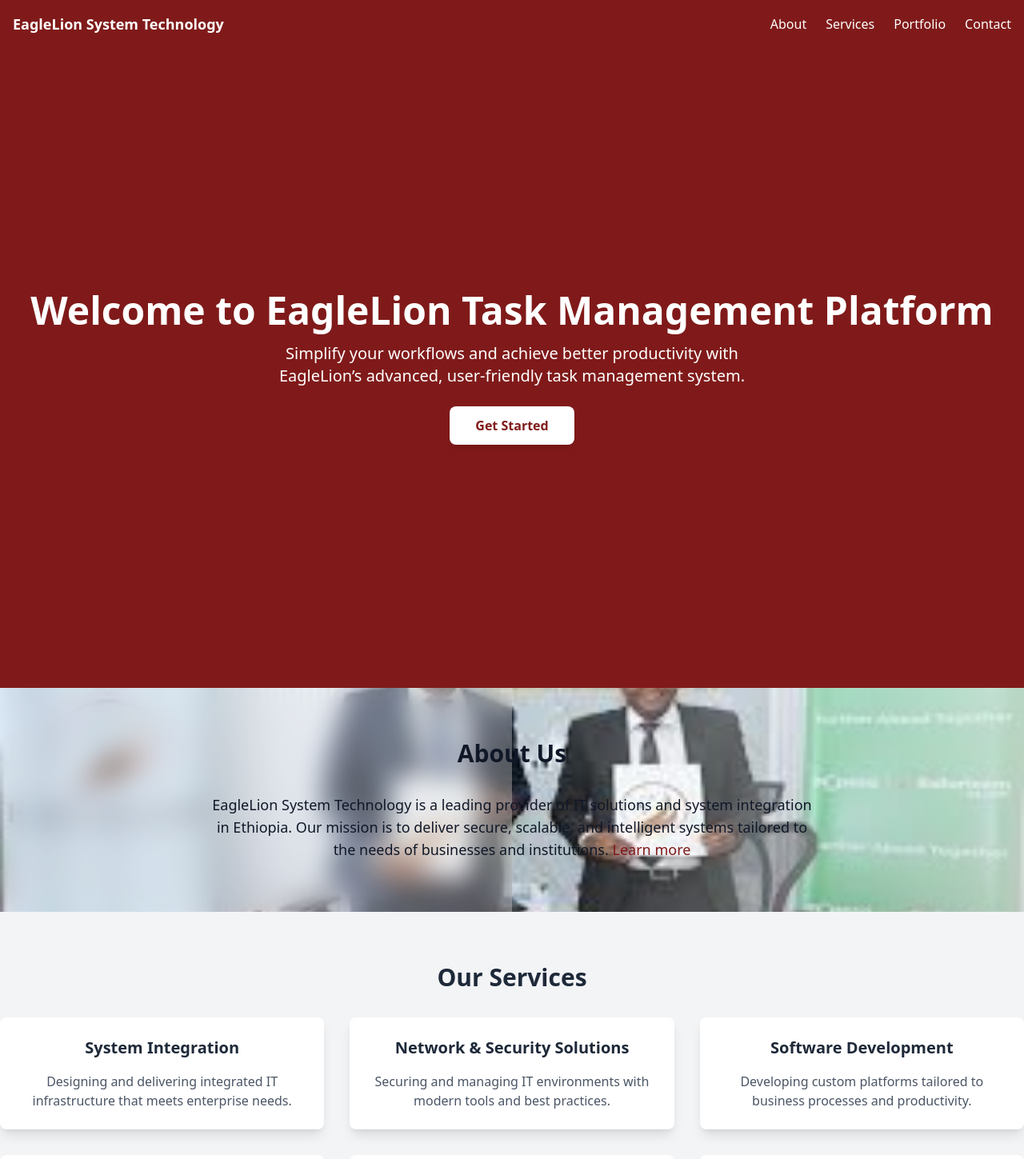
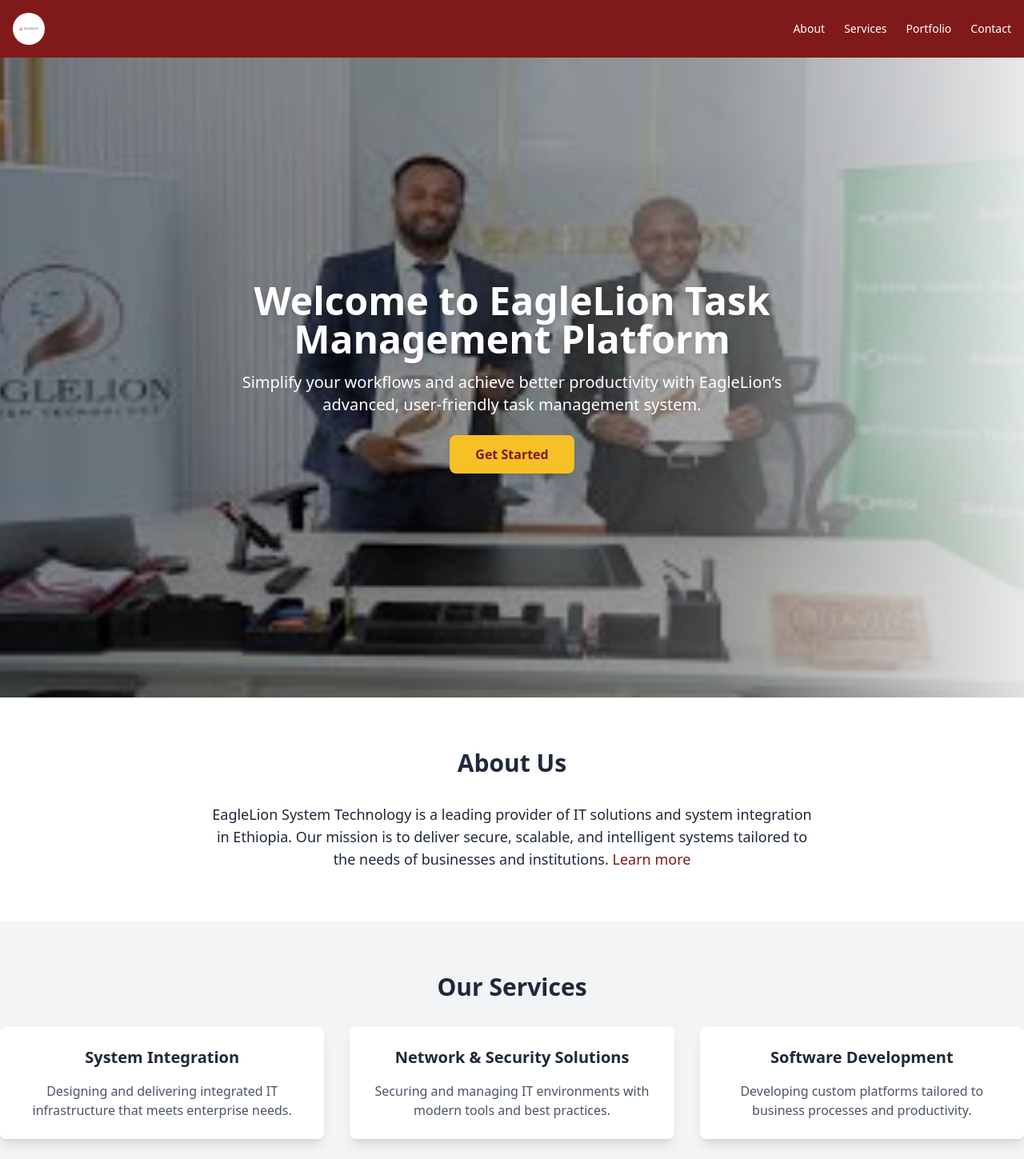
Before and after one commit to Kuma-Leta/Task-management-system, a React (Vite) app in the folder frontend/: page /landing in a window 1280 px wide. Shown: the top 1449 px of the page at 80% size. Built offline with nearby package versions, Linux system fonts and the light colour scheme; no server answers.

Commit message:
update to landing page

```diff
--- a/frontend/src/components/landing.jsx
+++ b/frontend/src/components/landing.jsx
@@ -4,66 +4,88 @@
   return (
     <div className="font-sans bg-gray-100 text-gray-800">
       {/* Navbar */}
-      <nav className="flex justify-between items-center p-4 bg-[#801A1A] text-white">
-        <div className="text-lg font-semibold">EagleLion System Technology</div>
-        <ul className="flex space-x-6">
+      <nav className="flex justify-between items-center p-4 bg-[#801A1A] text-white shadow-md">
+        {/* Logo & Brand */}
+        <div className="flex items-center space-x-3">
+          <img
+            src="/eaglelionLogo.svg"
+            alt="EagleLion Logo"
+            className="h-10 w-10 object-contain bg-white p-1 rounded-full"
+          />
+        </div>
+
+        {/* Navigation Links */}
+        <ul className="flex space-x-6 text-sm font-medium">
           <li>
-            <a href="#about" className="hover:text-gray-300">
+            <a href="#about" className="hover:text-gray-300 transition">
               About
             </a>
           </li>
           <li>
-            <a href="#services" className="hover:text-gray-300">
+            <a href="#services" className="hover:text-gray-300 transition">
               Services
             </a>
           </li>
           <li>
-            <a href="#portfolio" className="hover:text-gray-300">
+            <a href="#portfolio" className="hover:text-gray-300 transition">
               Portfolio
             </a>
           </li>
           <li>
-            <a href="#contact" className="hover:text-gray-300">
+            <a href="#contact" className="hover:text-gray-300 transition">
               Contact
             </a>
           </li>
         </ul>
       </nav>
 
-      {/* Hero Section */}
-      <section className="relative bg-[#801A1A] text-white h-screen flex flex-col justify-center items-center text-center px-4">
-        <h1 className="text-5xl font-extrabold mb-4">
+      <section
+        className="relative h-screen flex flex-col justify-center items-center text-center px-4 text-white"
+        style={{
+          backgroundImage: "url('/eaglelion1.jpeg')", // Replace with actual image path
+          backgroundSize: "cover",
+          backgroundPosition: "center",
+        }}
+      >
+        {/* Overlay: darken background, right end bright */}
+        <div className="absolute inset-0 pointer-events-none">
+          {/* Darken the whole background slightly */}
+          <div
+            className="absolute inset-0"
+            style={{
+              background: "rgba(0,0,0,0.45)",
+            }}
+          ></div>
+          {/* Right end strong but not harsh shine */}
+          <div
+            className="absolute inset-y-0 right-0 w-full"
+            style={{
+              background:
+                "linear-gradient(to left, rgba(255,255,255,0.85) 0%, rgba(255,255,255,0.25) 30%, transparent 60%)",
+            }}
+          ></div>
+        </div>
+
+        {/* Content */}
+        <div className="relative z-10 max-w-3xl">
+          <h1 className="text-5xl font-extrabold mb-4 drop-shadow-md">
             Welcome to EagleLion Task Management Platform
           </h1>
-        <p className="text-xl mb-6 max-w-2xl">
+          <p className="text-xl mb-6">
             Simplify your workflows and achieve better productivity with
             EagleLion’s advanced, user-friendly task management system.
           </p>
           <a href="/login">
-          <button className="px-8 py-3 bg-white text-[#801A1A] font-semibold rounded-lg shadow-md hover:bg-gray-100 transition duration-300">
+            <button className="px-8 py-3 bg-[#F6C026] text-[#801A1A] font-semibold rounded-lg shadow-md hover:bg-yellow-300 transition duration-300">
               Get Started
             </button>
           </a>
+        </div>
       </section>
 
       {/* About Section */}
-      <section
-        id="about"
-        className="relative py-16 bg-white bg-cover bg-center"
-        style={{
-          backgroundImage: "url('/eaglelion1.jpeg')", // replace with your image path
-        }}
-      >
-        {/* Overlay for blur & shine */}
-        <div className="absolute inset-0 flex">
-          {/* Left side blur */}
-          <div className="w-1/2 bg-white/30 backdrop-blur-lg"></div>
-          {/* Right side shine */}
-          <div className="w-1/2 bg-gradient-to-l from-white/70 to-transparent"></div>
-        </div>
-
-        {/* Content */}
-        <div className="relative container mx-auto text-center text-gray-900">
+      <section id="about" className="py-16 bg-white">
+        <div className="container mx-auto text-center">
           <h2 className="text-3xl font-semibold mb-8">About Us</h2>
           <p className="text-lg max-w-3xl mx-auto">
             EagleLion System Technology is a leading provider of IT solutions
@@ -72,7 +94,7 @@
             businesses and institutions.{" "}
             <a
               href="https://www.eaglelionsystems.com"
-              className="text-[#801A1A] font-medium hover:underline"
+              className="text-[#801A1A] hover:underline"
             >
               Learn more
             </a>
```
Also changed, not shown: frontend/public/eaglelionLogo.svg (added). Lines whose indentation alone changed are shown as unchanged.
